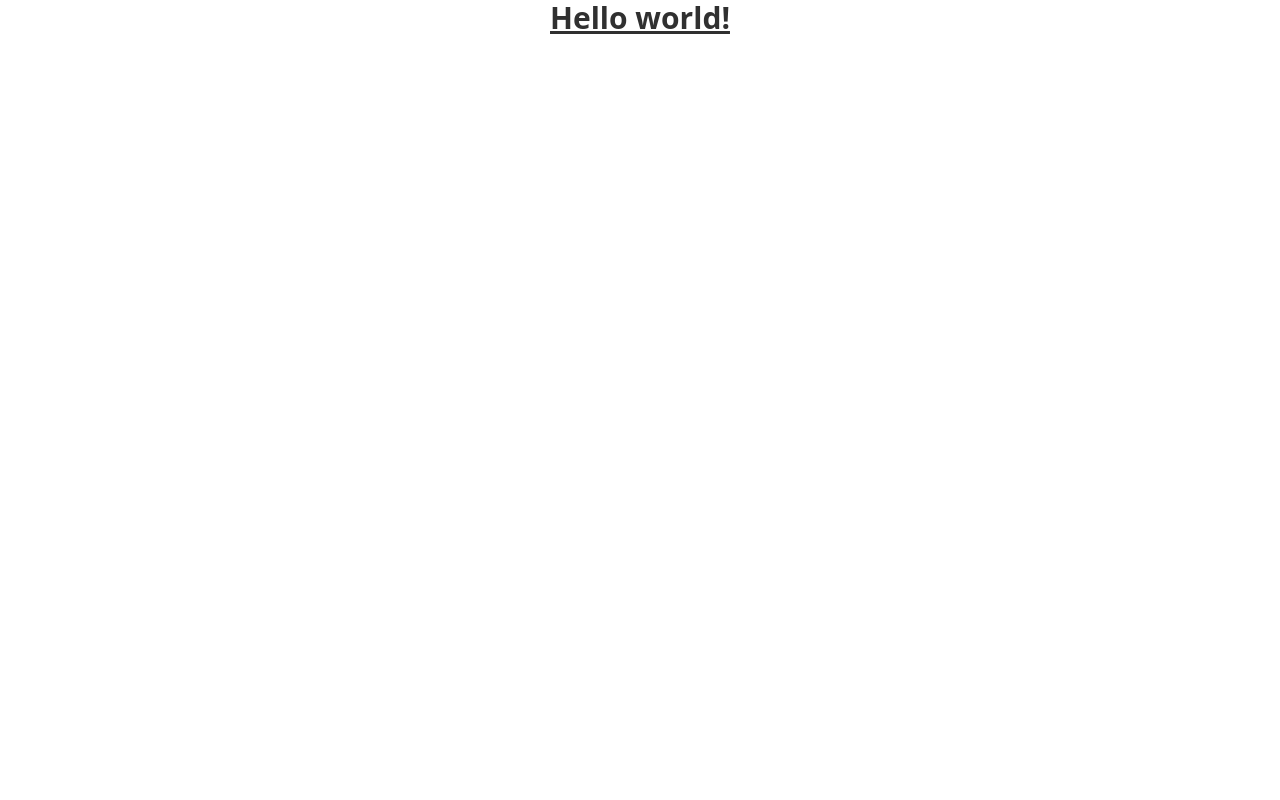
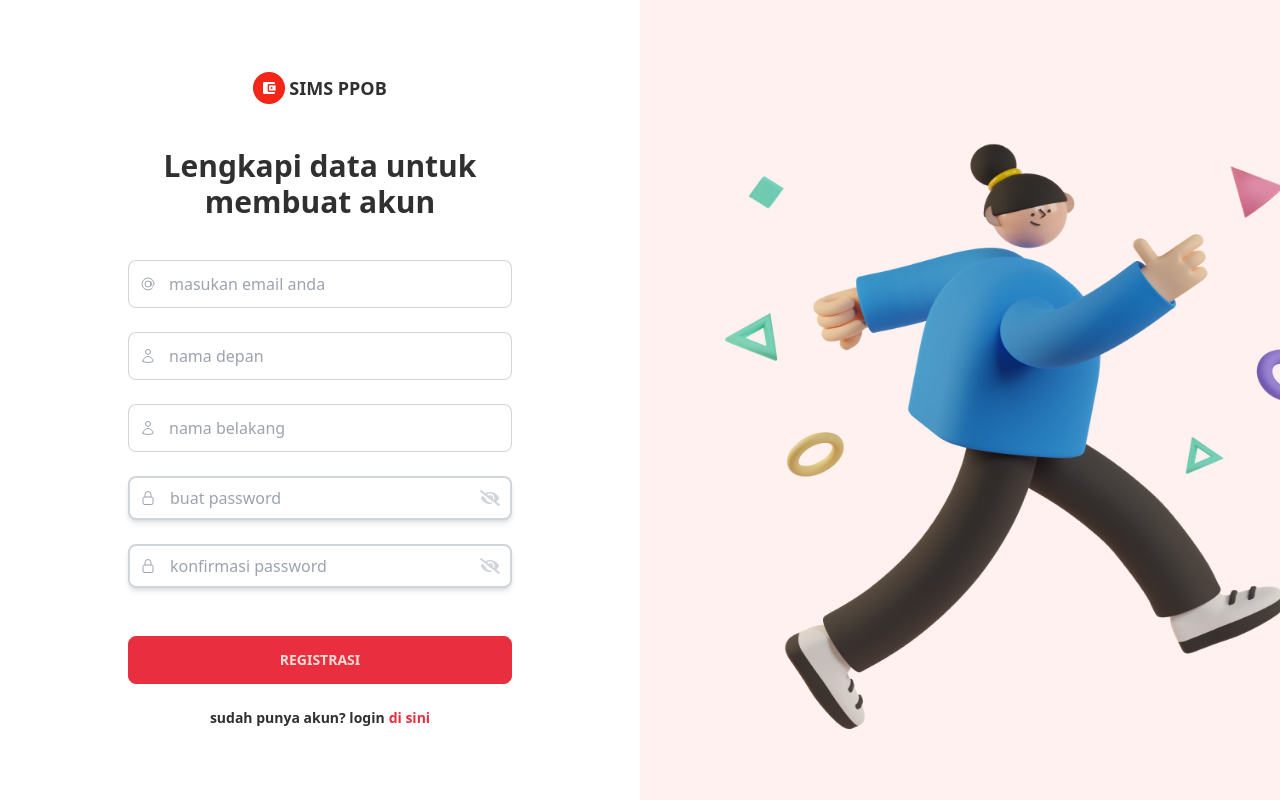
Before and after one commit to emill08/sims-ppob, a React (Vite) app in the folder my-project/: page /home in a window 1280 px wide. Built offline with nearby package versions, Linux system fonts and the light colour scheme.

Commit message:
feat: register screen

```diff
--- a/my-project/src/views/RegisterPage.jsx
+++ b/my-project/src/views/RegisterPage.jsx
@@ -1,7 +1,191 @@
+import React, { useState } from 'react';
+
 export default function RegisterPage() {
-    return (
-      <h1 className="text-3xl font-bold underline text-center">
-        Hello world!
-      </h1>
-    )
-  }
+    const [showPassword, setShowPassword] = useState(false);
+
+    const togglePasswordVisibility = () => {
+      setShowPassword((prevState) => !prevState);
+    };
+
+  return (
+    <div className="flex items-center justify-center h-screen">
+      <div className="flex-grow flex items-center justify-center max-h-screen w-1/2">
+        <div className="card lg:card-side bg-base-100 items w-full max-w-md">
+          <div className="flex justify-center card-body items-center gap-6">
+            <div className="flex flex-row items-center gap-1">
+              <img src="/Logo.png" alt="Logo" />
+              <p className="font-bold text-lg">SIMS PPOB</p>
+            </div>
+            <div className="flex flex-col items-center mb-4">
+              <p className="text-3xl font-bold mt-5">Lengkapi data untuk</p>
+              <p className="text-3xl font-bold">membuat akun</p>
+            </div>
+            <div className="relative w-full">
+              <svg
+                xmlns="http://www.w3.org/2000/svg"
+                fill="none"
+                viewBox="0 0 24 24"
+                strokeWidth="1.5"
+                stroke="currentColor"
+                className="w-4 h-4 absolute left-3 top-1/2 transform -translate-y-1/2 text-gray-400"
+              >
+  <path strokeLinecap="round" d="M16.5 12a4.5 4.5 0 11-9 0 4.5 4.5 0 019 0zm0 0c0 1.657 1.007 3 2.25 3S21 13.657 21 12a9 9 0 10-2.636 6.364M16.5 12V8.25" />
+              </svg>
+              <input
+                type="email"
+                placeholder="masukan email anda"
+                className="input input-bordered pl-10 w-full"
+              />
+            </div>
+            <div className="relative w-full">
+              <svg
+                xmlns="http://www.w3.org/2000/svg"
+                fill="none"
+                viewBox="0 0 24 24"
+                strokeWidth="1.5"
+                stroke="currentColor"
+                className="w-4 h-4 absolute left-3 top-1/2 transform -translate-y-1/2 text-gray-400"
+              >
+                <path
+                  strokeLinecap="round"
+                  strokeLinejoin="round"
+                  d="M15.75 6a3.75 3.75 0 11-7.5 0 3.75 3.75 0 017.5 0zM4.501 20.118a7.5 7.5 0 0114.998 0A17.933 17.933 0 0112 21.75c-2.676 0-5.216-.584-7.499-1.632z"
+                />
+              </svg>
+              <input
+                type="text"
+                placeholder="nama depan"
+                className="input input-bordered pl-10 w-full"
+              />
+            </div>
+            <div className="relative w-full">
+              <svg
+                xmlns="http://www.w3.org/2000/svg"
+                fill="none"
+                viewBox="0 0 24 24"
+                strokeWidth="1.5"
+                stroke="currentColor"
+                className="w-4 h-4 absolute left-3 top-1/2 transform -translate-y-1/2 text-gray-400"
+              >
+                <path
+                  strokeLinecap="round"
+                  strokeLinejoin="round"
+                  d="M15.75 6a3.75 3.75 0 11-7.5 0 3.75 3.75 0 017.5 0zM4.501 20.118a7.5 7.5 0 0114.998 0A17.933 17.933 0 0112 21.75c-2.676 0-5.216-.584-7.499-1.632z"
+                />
+              </svg>
+              <input
+                type="text"
+                placeholder="nama belakang"
+                className="input input-bordered pl-10 w-full"
+              />
+            </div>
+            <div className="relative w-full">
+              <svg
+                xmlns="http://www.w3.org/2000/svg"
+                fill="none"
+                viewBox="0 0 24 24"
+                strokeWidth="1.5"
+                stroke="currentColor"
+                className="w-4 h-4 absolute left-3 top-1/2 transform -translate-y-1/2 text-gray-400"
+              >
+                <path
+                  strokeLinecap="round"
+                  strokeLinejoin="round"
+                  d="M16.5 10.5V6.75a4.5 4.5 0 10-9 0v3.75m-.75 11.25h10.5a2.25 2.25 0 002.25-2.25v-6.75a2.25 2.25 0 00-2.25-2.25H6.75a2.25 2.25 0 00-2.25 2.25v6.75a2.25 2.25 0 002.25 2.25z"
+                />
+              </svg>
+              <input
+        placeholder="buat password"
+        type={showPassword ? 'text' : 'password'}
+        className="text-md block pl-10 px-3 py-2 rounded-lg w-full bg-white border-2 border-gray-300 shadow-md focus:placeholder-gray-500 focus:bg-white focus:border-gray-600 focus:outline-none"
+      />
+      <div className="absolute inset-y-0 right-0 pr-3 flex items-center text-sm leading-5">
+        <svg
+          onClick={togglePasswordVisibility}
+          className={`h-4 text-gray-300 ${showPassword ? 'block' : 'hidden'}`}
+          xmlns="http://www.w3.org/2000/svg"
+          viewBox="0 0 576 512"
+        >
+          <path
+            fill="currentColor"
+            d="M572.52 241.4C518.29 135.59 410.93 64 288 64S57.68 135.64 3.48 241.41a32.35 32.35 0 0 0 0 29.19C57.71 376.41 165.07 448 288 448s230.32-71.64 284.52-177.41a32.35 32.35 0 0 0 0-29.19zM288 400a144 144 0 1 1 144-144 143.93 143.93 0 0 1-144 144zm0-240a95.31 95.31 0 0 0-25.31 3.79a47.85 47.85 0 0 1-66.9 66.9A95.78 95.78 0 1 0 288 160z"
+          />
+        </svg>
+        <svg
+          onClick={togglePasswordVisibility}
+          className={`h-4 text-gray-300 ${showPassword ? 'hidden' : 'block'}`}
+          xmlns="http://www.w3.org/2000/svg"
+          viewBox="0 0 640 512"
+        >
+          <path
+            fill="currentColor"
+            d="M320 400c-75.85 0-137.25-58.71-142.9-133.11L72.2 185.82c-13.79 17.3-26.48 35.59-36.72 55.59a32.35 32.35 0 0 0 0 29.19C89.71 376.41 197.07 448 320 448c26.91 0 52.87-4 77.89-10.46L346 397.39a144.13 144.13 0 0 1-26 2.61zm313.82 58.1l-110.55-85.44a331.25 331.25 0 0 0 81.25-102.07 a32.35 32.35 0 0 0 0-29.19C550.29 135.59 442.93 64 320 64a308.15 308.15 0 0 0-147.32 37.7L45.46 3.37A16 16 0 0 0 23 6.18L3.37 31.45A16 16 0 0 0 6.18 53.9l588.36 454.73a16 16 0 0 0 22.46-2.81l19.64-25.27a16 16 0 0 0-2.82-22.45zm-183.72-142l-39.3-30.38A94.75 94.75 0 0 0 416 256a94.76 94.76 0 0 0-121.31-92.21A47.65 47.65 0 0 1 304 192a46.64 46.64 0 0 1-1.54 10l-73.61-56.89A142.31 142.31 0 0 1 320 112a143.92 143.92 0 0 1 144 144c0 21.63-5.29 41.79-13.9 60.11z"
+          />
+        </svg>
+      </div>
+            </div>
+            <div className="relative w-full">
+              <svg
+                xmlns="http://www.w3.org/2000/svg"
+                fill="none"
+                viewBox="0 0 24 24"
+                strokeWidth="1.5"
+                stroke="currentColor"
+                className="w-4 h-4 absolute left-3 top-1/2 transform -translate-y-1/2 text-gray-400"
+              >
+                <path
+                  strokeLinecap="round"
+                  strokeLinejoin="round"
+                  d="M16.5 10.5V6.75a4.5 4.5 0 10-9 0v3.75m-.75 11.25h10.5a2.25 2.25 0 002.25-2.25v-6.75a2.25 2.25 0 00-2.25-2.25H6.75a2.25 2.25 0 00-2.25 2.25v6.75a2.25 2.25 0 002.25 2.25z"
+                />
+              </svg>
+              <input
+        placeholder="konfirmasi password"
+        type={showPassword ? 'text' : 'password'}
+        className="text-md block pl-10 px-3 py-2 rounded-lg w-full bg-white border-2 border-gray-300 shadow-md focus:placeholder-gray-500 focus:bg-white focus:border-gray-600 focus:outline-none"
+      />
+      <div className="absolute inset-y-0 right-0 pr-3 flex items-center text-sm leading-5">
+        <svg
+          onClick={togglePasswordVisibility}
+          className={`h-4 text-gray-300 ${showPassword ? 'block' : 'hidden'}`}
+          xmlns="http://www.w3.org/2000/svg"
+          viewBox="0 0 576 512"
+        >
+          <path
+            fill="currentColor"
+            d="M572.52 241.4C518.29 135.59 410.93 64 288 64S57.68 135.64 3.48 241.41a32.35 32.35 0 0 0 0 29.19C57.71 376.41 165.07 448 288 448s230.32-71.64 284.52-177.41a32.35 32.35 0 0 0 0-29.19zM288 400a144 144 0 1 1 144-144 143.93 143.93 0 0 1-144 144zm0-240a95.31 95.31 0 0 0-25.31 3.79a47.85 47.85 0 0 1-66.9 66.9A95.78 95.78 0 1 0 288 160z"
+          />
+        </svg>
+        <svg
+          onClick={togglePasswordVisibility}
+          className={`h-4 text-gray-300 ${showPassword ? 'hidden' : 'block'}`}
+          xmlns="http://www.w3.org/2000/svg"
+          viewBox="0 0 640 512"
+        >
+          <path
+            fill="currentColor"
+            d="M320 400c-75.85 0-137.25-58.71-142.9-133.11L72.2 185.82c-13.79 17.3-26.48 35.59-36.72 55.59a32.35 32.35 0 0 0 0 29.19C89.71 376.41 197.07 448 320 448c26.91 0 52.87-4 77.89-10.46L346 397.39a144.13 144.13 0 0 1-26 2.61zm313.82 58.1l-110.55-85.44a331.25 331.25 0 0 0 81.25-102.07 a32.35 32.35 0 0 0 0-29.19C550.29 135.59 442.93 64 320 64a308.15 308.15 0 0 0-147.32 37.7L45.46 3.37A16 16 0 0 0 23 6.18L3.37 31.45A16 16 0 0 0 6.18 53.9l588.36 454.73a16 16 0 0 0 22.46-2.81l19.64-25.27a16 16 0 0 0-2.82-22.45zm-183.72-142l-39.3-30.38A94.75 94.75 0 0 0 416 256a94.76 94.76 0 0 0-121.31-92.21A47.65 47.65 0 0 1 304 192a46.64 46.64 0 0 1-1.54 10l-73.61-56.89A142.31 142.31 0 0 1 320 112a143.92 143.92 0 0 1 144 144c0 21.63-5.29 41.79-13.9 60.11z"
+          />
+        </svg>
+      </div>
+            </div>
+            <button className="btn btn-error mt-6 w-full">Registrasi</button>
+            <div className="flex flex-row font-semibold text-sm gap-1">
+              <p>sudah punya akun? login</p>
+              <a href="" className="text-error">
+                di sini
+              </a>
+            </div>
+          </div>
+        </div>
+      </div>
+      <figure className="flex-grow w-1/2">
+        <img
+          src="/Illustrasi Login.png"
+          alt="BannerLogin"
+          className="w-full h-screen"
+        />
+      </figure>
+    </div>
+  );
+}
```
Also changed, not shown: my-project/public/Illustrasi Login.png (added), my-project/public/Logo.png (added).
